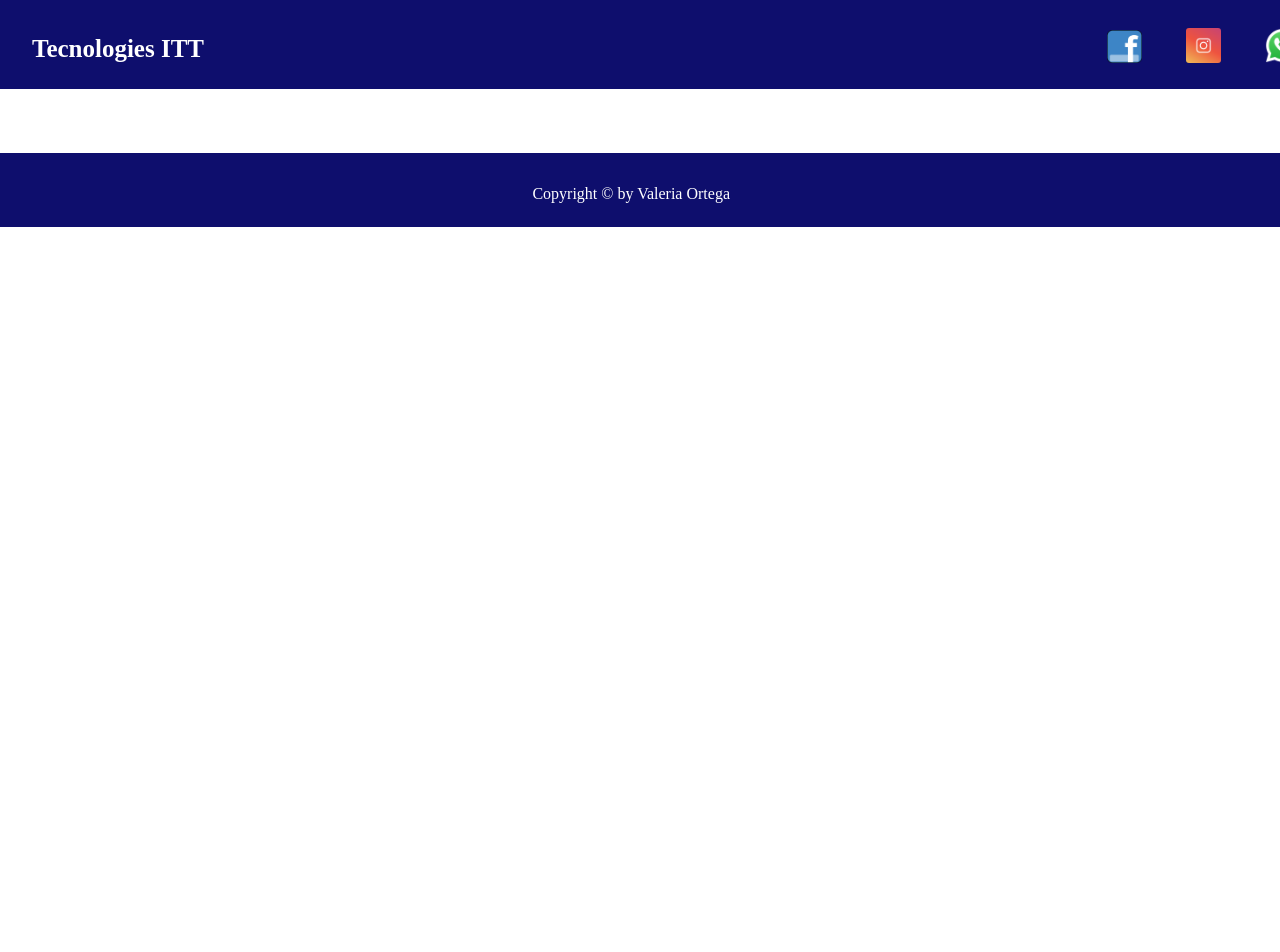
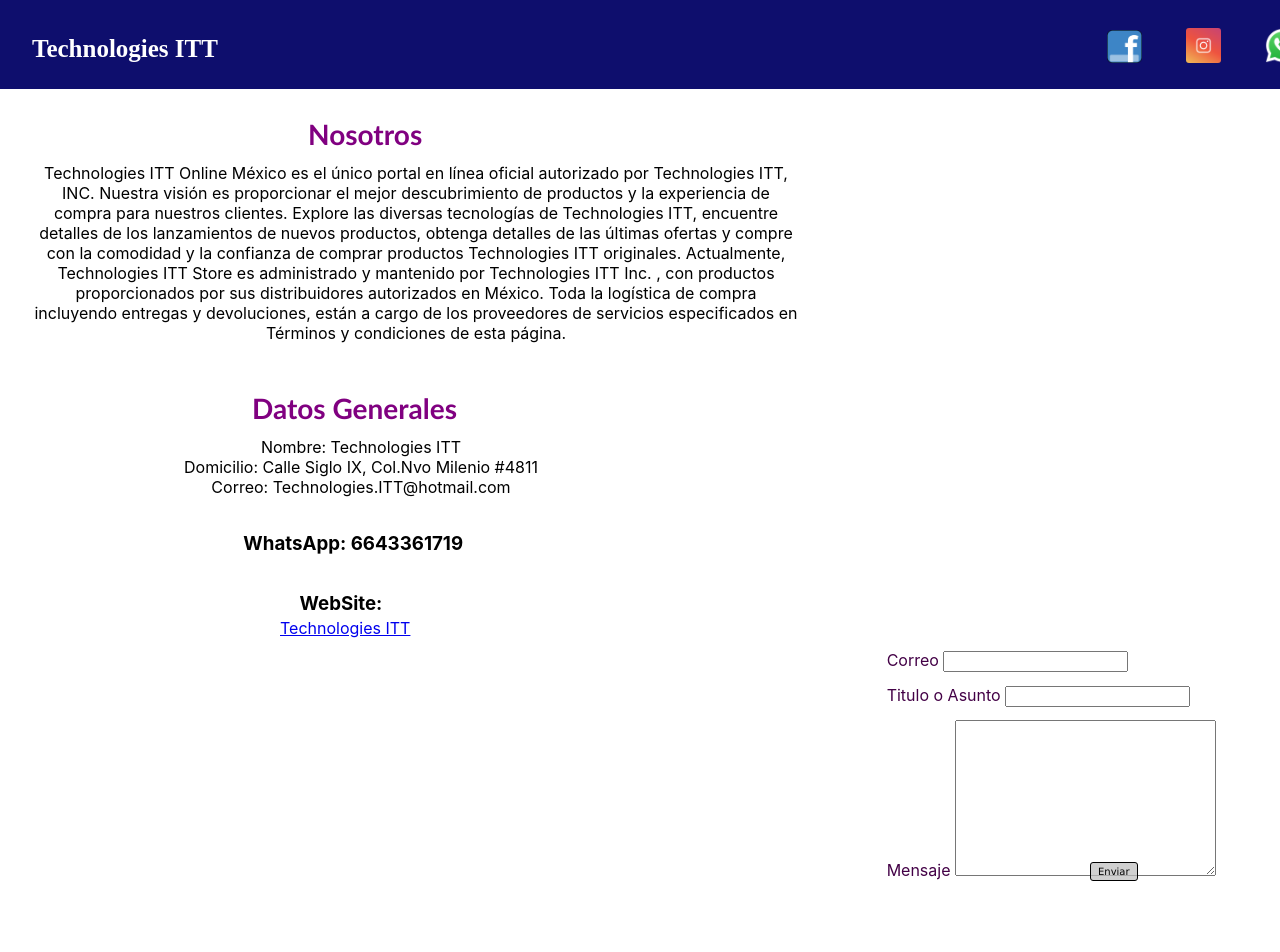
Before and after one commit to ValeriaOrtega/PS1, a plain HTML site: page Contacto.html in a window 1280 px wide. Shown: the top 952 px of the page. Before the commit the page ends 800 px from the top, so only its background shows below. Drawn offline with Linux system fonts and the light colour scheme.

Commit message:
contacto

```diff
--- a/Contacto.css
+++ b/Contacto.css
@@ -46,13 +46,121 @@ body{
         left: 350px;
         font-size: 15px;
       }
+.Nosotros>h1{
+position: relative;
+color: purple;
+margin-left: 11em;
+font-family: 'Gill Sans', 'Gill Sans MT', Calibri, 'Trebuchet MS', sans-serif;
+font-size: 28px;
+}
+      .Nosotros>p{
+        float: left;
+        position: relative;
+        margin-left: 2em;
+        text-align: center;
+        margin-right: 30em;
+        margin-top: -1em;
+        initial-letter-align: 2em;
+        margin-bottom: 3em;
+        font-family: -apple-system, BlinkMacSystemFont, 'Segoe UI', Roboto, Oxygen, Ubuntu, Cantarell, 'Open Sans', 'Helvetica Neue', sans-serif;
+      }
+.Info>h1{
+  position: relative;
+  color: purple;
+  margin-left: 9em;
+  font-family: 'Gill Sans', 'Gill Sans MT', Calibri, 'Trebuchet MS', sans-serif;
+  font-size: 28px;
+}
+.Info>p{
+  float: left;
+  position: relative;
+  margin-left: 11.5em;
+  text-align: center;
+  margin-right: 30em;
+  margin-top: -1em;
+  initial-letter-align: 2em;
+  font-family: -apple-system, BlinkMacSystemFont, 'Segoe UI', Roboto, Oxygen, Ubuntu, Cantarell, 'Open Sans', 'Helvetica Neue', sans-serif;
+}
 
+.Whats>h1{
+  float: left;
+  position: relative;
+  margin-left: 13em;
+  text-align: center;
+  margin-right: 30em;
+  margin-top: 1em;
+  initial-letter-align: 2em;
+  font-family: -apple-system, BlinkMacSystemFont, 'Segoe UI', Roboto, Oxygen, Ubuntu, Cantarell, 'Open Sans', 'Helvetica Neue', sans-serif;
+}
+.Web>h1{
+  float: left;
+  position: relative;
+  margin-left: 16em;
+  text-align: center;
+  margin-right: 30em;
+  margin-top: 1em;
+  initial-letter-align: 2em;
+  font-family: -apple-system, BlinkMacSystemFont, 'Segoe UI', Roboto, Oxygen, Ubuntu, Cantarell, 'Open Sans', 'Helvetica Neue', sans-serif;
+}
+
+.Web>.website{
+  float: left;
+  position: relative;
+  margin-left: 17.5em;
+  text-align: center;
+  margin-right: 30em;
+  margin-top: -1em;
+  initial-letter-align: 2em;
+  font-family: -apple-system, BlinkMacSystemFont, 'Segoe UI', Roboto, Oxygen, Ubuntu, Cantarell, 'Open Sans', 'Helvetica Neue', sans-serif;
+}
+
+     section>.Datos{
+       color: rgb(67, 1, 70);
+float:right;
+position: relative;
+margin-right: 4em;
+font-family: -apple-system, BlinkMacSystemFont, 'Segoe UI', Roboto, Oxygen, Ubuntu, Cantarell, 'Open Sans', 'Helvetica Neue', sans-serif;
+      }
+
+     .Datos>div>.label{
+        margin-top: 1em;
+      }
+      .Datos>div>.input{
+        margin-top: 1em;
+      }
+      .Datos>div>.text-area{
+        margin-top: 1em;
+      }
+
+      .enviar>a{
+        position: relative;
+        float: left;
+        font-size: 10px;
+        text-decoration: none;
+        margin: 6px;
+        padding:3px 7px;
+        color: black;
+        border: 1px solid black;
+        background-color: rgba(190, 190, 190, 0.726);
+        margin-top: 8em;
+        border-radius: 3px;
+
+      }
+      a:hover{
+        padding: 5px 10px;
+        background-color: rgba(113, 12, 180, 0.904);
+        border-radius: 3px;
+
+    }
+    .enviar{
+        padding: 30%;
+    }
       footer{
         background-color: rgb(14, 14, 109);
         width: 100%;
         height: 10px;
         padding: 2em;
-        margin-top: 5%;
+        margin-top: 15%;
 
       }
       div>span{
--- a/Contacto.html
+++ b/Contacto.html
@@ -9,7 +9,7 @@
 <body>
     <header>
         <nav>
-            <h4>Tecnologies ITT</h4>
+            <h4>Technologies ITT</h4>
         </nav>
         <div>
           <a href="https://www.facebook.com/"><img src="face.png" alt="face" class="logo"></a>
@@ -18,9 +18,57 @@
 
              <a href="entrar.html" class="atras"> Regresar</a>
         </div>
-
     </header>
 
+<section>
+<nav class="Nosotros">
+    <h1>Nosotros</h1>
+    <p>Technologies ITT Online México es el único portal en línea oficial autorizado por Technologies ITT, INC.
+        Nuestra visión es proporcionar el mejor descubrimiento de productos y la experiencia de compra para nuestros clientes. Explore las diversas tecnologías de Technologies ITT, encuentre detalles de los lanzamientos de nuevos productos, obtenga detalles de las últimas ofertas y compre con la comodidad y la confianza de comprar productos Technologies ITT originales.
+        Actualmente, Technologies ITT Store es administrado y mantenido por Technologies ITT Inc. , con productos proporcionados por sus distribuidores autorizados en México. Toda la logística de compra incluyendo entregas y devoluciones, están a cargo de los proveedores de servicios especificados en Términos y condiciones de esta página.</p>
+</nav>
+<nav class="Info">
+    <h1>Datos Generales</h1>
+    <p>Nombre: Technologies ITT <br>
+      Domicilio: Calle Siglo IX, Col.Nvo Milenio #4811 <br>
+      Correo: Technologies.ITT@hotmail.com
+
+    </p>
+</nav>
+
+<nav class="Whats">
+    <h1>WhatsApp: 6643361719</h1>
+</nav>
+
+<nav class="Web">
+    <h1>WebSite:</h1>
+    <a class="website" href="https://store.hp.com/mx-es/default/?gclid=CjwKCAjw2dD7BRASEiwAWCtCbziUUgQDSDPhFuho7hHZsVO1OMabAoiUZAVr82z8YqREBklkw8FgaRoChWcQAvD_BwE">Technologies ITT</a>
+</nav>
+
+<div class="Datos">
+   <div>
+    <label for="Correo" class="label">Correo</label>
+    <input type="text" name="Correo" id="" class="input">
+   </div>
+
+   <div>
+       <label for="Título" class="label">Titulo o Asunto</label>
+       <input type="text" name="Titulo" id=""  class="input">
+   </div>
+
+   <div>
+       <label for="Mensaje" class="label">Mensaje</label>
+       <textarea name="Mensaje" id="" cols="30" rows="10" class="text-area"></textarea>
+   </div>
+</div>
+
+    <div class="enviar">
+        <a  href="">Enviar</a>
+    </div>
+
+
+
+</section>
     <footer>
         <div> <span>Copyright &copy; by Valeria Ortega </span></div>
     </footer>
--- a/Productos.css
+++ b/Productos.css
@@ -244,7 +244,7 @@ font-family: Verdana, Geneva, Tahoma, sans-serif;
         width: 100%;
         height: 10px;
         padding: 2em;
-        margin-top: 30%;
+        margin-top: 10%;
 
       }
       div>span{
--- a/estilos.css
+++ b/estilos.css
@@ -23,6 +23,7 @@ a{
     border: 1px solid white;
     background-color: white;
     margin-top: 5%;
+    border-radius: 3px;
 
 }
 a:hover{
```
Also changed, not shown: Productos.html (+1 -1 lines), entrar.html (+1 -1 lines).
